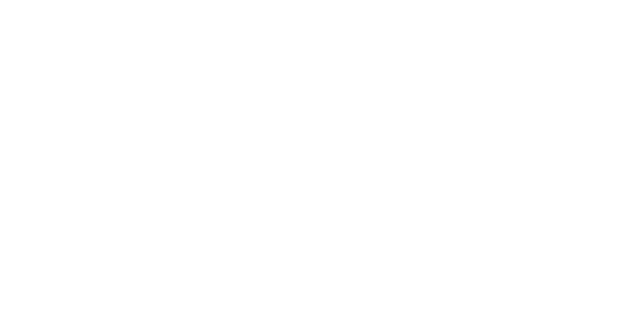
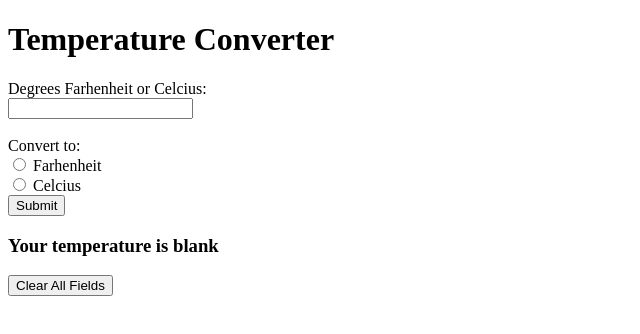
Before and after one commit to daviddassau/converter, a plain HTML site: page index.html in a window 1280 px wide. Shown: the whole page, without its empty margins (0-640 px from the left). Drawn offline with Linux system fonts and the light colour scheme.

Commit message:
completed form on index.html

```diff
--- a/index.html
+++ b/index.html
@@ -6,6 +6,33 @@
 </head>
 <body>
 
+	<div id="container">
+
+		<h1>Temperature Converter</h1>
+
+		<div id="input">
+			Degrees Farhenheit or Celcius:<br />
+			<input type="text" name="degrees">
+			<br /><br />
+			Convert to:<br />
+			<input type="radio" name="degreeFC"> Farhenheit<br>
+			<input type="radio" name="degreeFC"> Celcius<br />
+			<input type="submit" value="Submit">
+		</div>
+
+		<div id="output">
+			<h3>Your temperature is blank</h3>
+		</div>
+
+		<div>
+		<input type="submit" value="Clear All Fields">
+		</div>
+
+
+
+
+	</div>
+
 <script type="text/javascript" src="main.js"></script>
 </body>
 </html>
```
